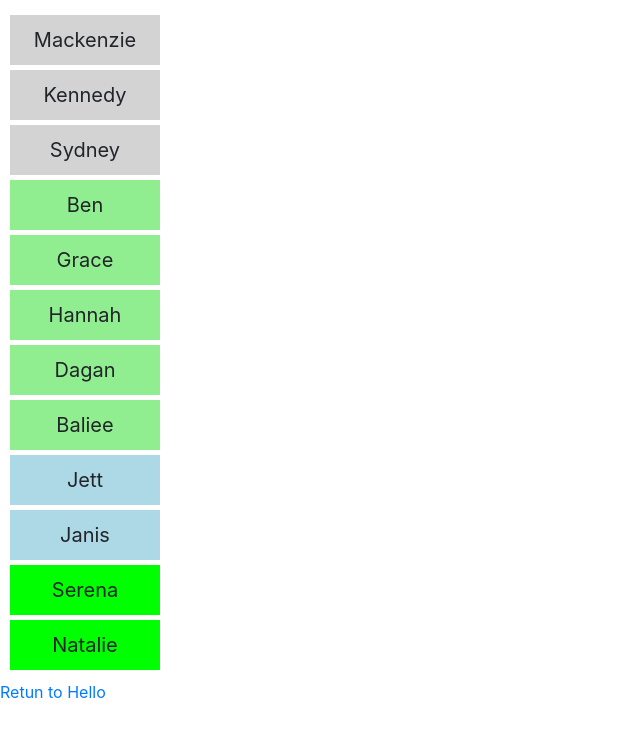
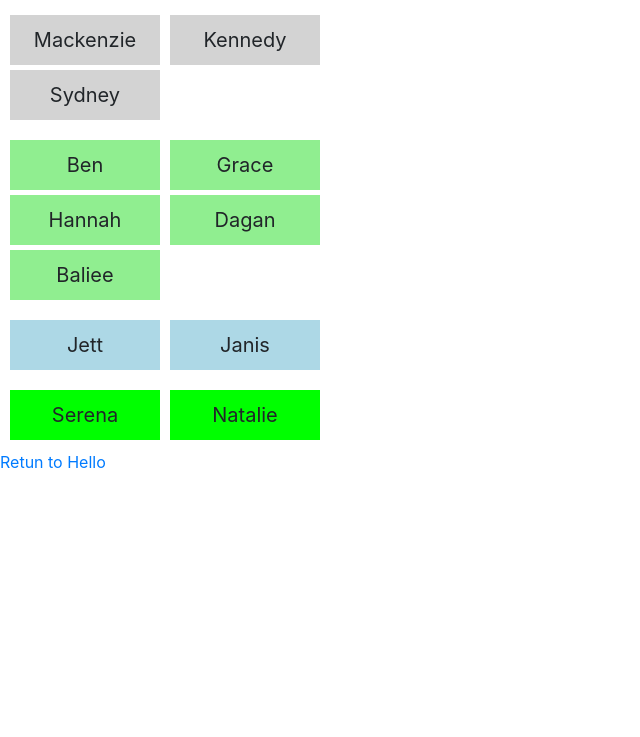
Before and after one commit to brucehi53/project0, a plain HTML site: page page2.htm in a window 1280 px wide. Shown: the part 51-788 px from the top of the page, without its empty margins (0-640 px from the left). Drawn offline with nearby package versions, Linux system fonts and the light colour scheme.

Commit message:
change grid

```diff
--- a/page2.htm
+++ b/page2.htm
@@ -17,7 +17,7 @@
                 padding: 10px;
                 grid-column-gap: 10px;
                 grid-row-gap: 5px;
-                grid-template-columns: 150px;
+                grid-template-columns: 150px 150px;
             }
 
             .grid-item1 {
@@ -58,13 +58,19 @@
             <div class="grid-item1">Mackenzie</div>
             <div class="grid-item1">Kennedy</div>
             <div class="grid-item1">Sydney</div>
+		</div>
+		<div class="grid">
             <div class="grid-item2">Ben</div>
             <div class="grid-item2">Grace</div>
             <div class="grid-item2">Hannah</div>
             <div class="grid-item2">Dagan</div>
             <div class="grid-item2">Baliee</div>
+		</div>
+		<div class="grid">
             <div class="grid-item3">Jett</div>
             <div class="grid-item3">Janis</div>
+		</div>
+		<div class="grid">
             <div class="grid-item4">Serena</div>
             <div class="grid-item4">Natalie</div>
         </div>
```
